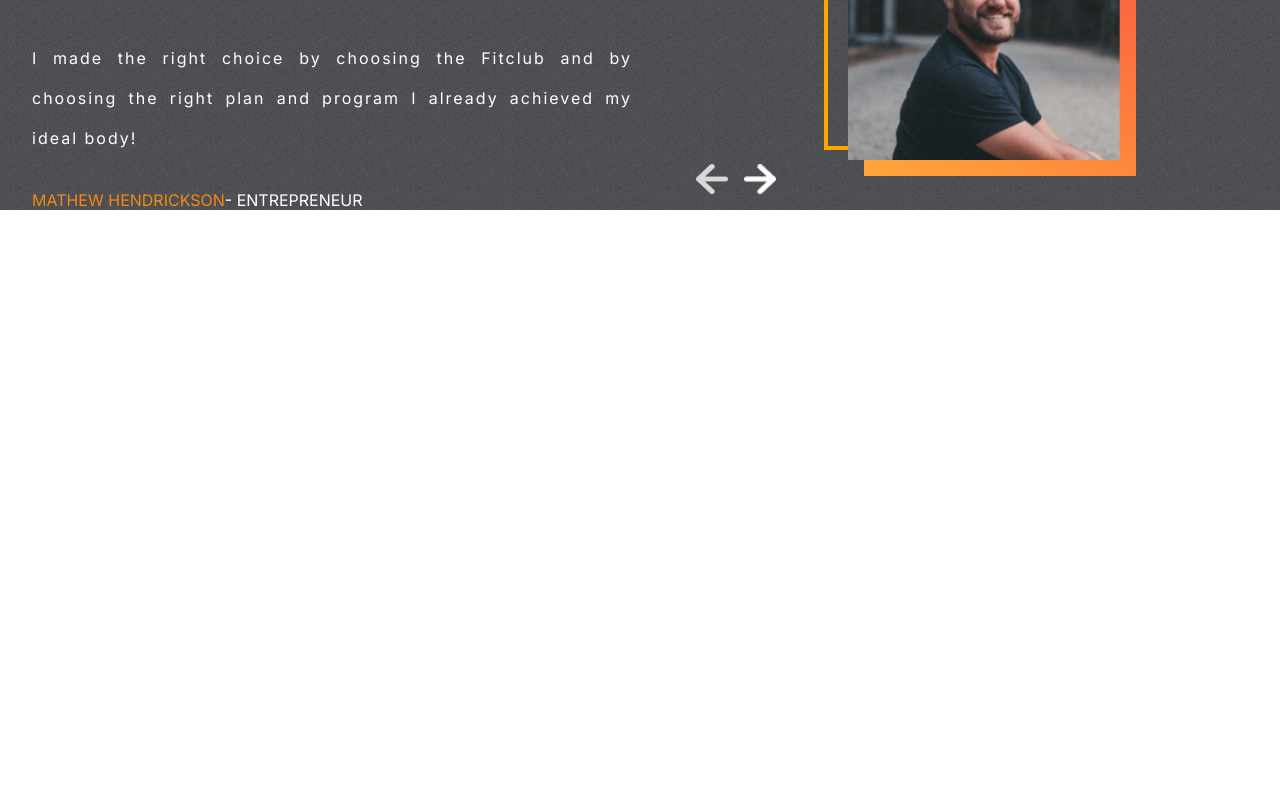
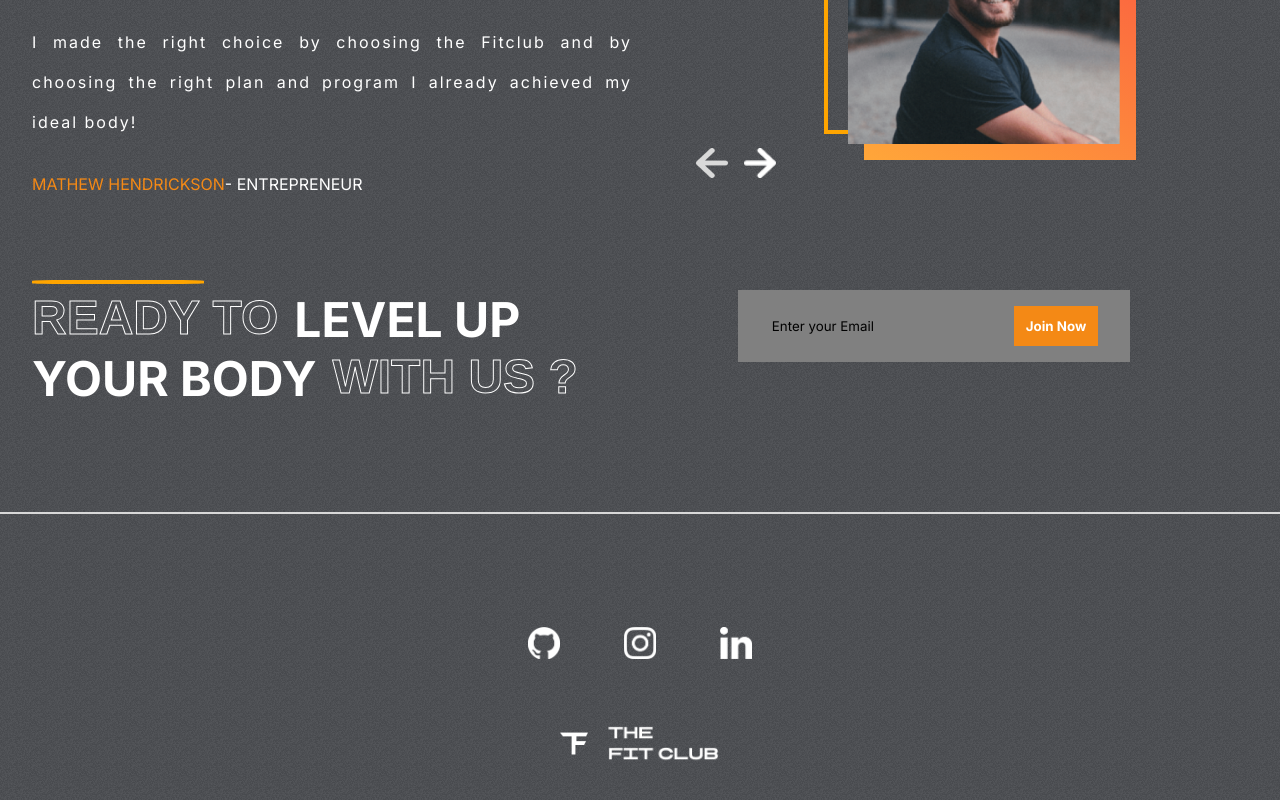
Before and after one commit to Amaar015/FitGym-Club-Starter, a React (Create React App) app: page / in a window 1280 px wide. Shown: the part 2747-3547 px from the top of the page. Before the commit the page ends 2957 px from the top, so only its background shows below. Built offline with nearby package versions, Linux system fonts and the light colour scheme.

Commit message:
Added footer and newsletter

```diff
--- a/src/App.css
+++ b/src/App.css
@@ -42,3 +42,11 @@
 .btn:hover{
   cursor: pointer;
 }
+
+.blur{
+  background: rgba(253,120,43, 0.69);
+  position: absolute;
+  border-radius: 50%;
+  filter: blur(212px);
+  z-index: -9;
+}
--- a/src/App.js
+++ b/src/App.js
@@ -4,6 +4,8 @@ import Program from './Component/Program/program';
 import Reason from './Component/Reasons/resons';
 import Price from './Component/Price/price';
 import Testnomial from './Component/Testnomials/Testnomial';
+import Join from './Component/Join/Join';
+import Footer from './Component/Footer/Footer';
 function App() {
   return (
     <div className="App">
@@ -13,6 +15,8 @@ function App() {
     <Reason/>
     <Price/>
     <Testnomial/>
+    <Join/>
+    <Footer/>
     </div>
   );
 }
--- /dev/null
+++ b/src/Component/Footer/Footer.js
@@ -0,0 +1,25 @@
+import React from 'react'
+import './footer.css';
+import Github from './../../assets/github.png';
+import Instagram from './../../assets/instagram.png';
+import Linkedin from './../../assets/linkedin.png'
+import Logo from './../../assets/logo.png';
+const Footer = () => {
+  return (
+         <div className="footer-container">
+            <hr />
+            <div className="footer">
+                <div className="social">
+                <img src={Github} alt="" />
+                <img src={Instagram} alt="" />
+                <img src={Linkedin} alt="" />
+            </div>
+            <div className="logo-f">
+                <img src={Logo} alt="" />
+            </div>
+            </div>
+         </div>
+    )
+}
+
+export default Footer
--- /dev/null
+++ b/src/Component/Footer/footer.css
@@ -0,0 +1,27 @@
+.footer-container{
+    position: relative;
+}
+hr{
+    border:1px solid    var(--lightgray);
+}
+.footer{
+    display: flex;
+    flex-direction: column;
+    padding: 1rem 2rem;
+    align-items: center;
+    justify-content: center;
+    gap: 4rem;
+    height: 20rem;
+}
+.social{
+    display: flex;
+    gap: 4rem;
+}
+.social>img{
+    cursor: pointer;
+    width: 2rem;
+    height: 2rem;
+}
+.logo-f>img{
+    width: 10rem;
+}
--- a/src/Component/Hero/Hero.js
+++ b/src/Component/Hero/Hero.js
@@ -8,6 +8,7 @@ import calories from './../../assets/calories.png'
 const Hero = () => {
   return (
        <div className="hero">
+        <div className="blur"></div>
                <div className="left-hero">
                      <Header/>
                      <div className="best-add">
--- /dev/null
+++ b/src/Component/Join/Join.js
@@ -0,0 +1,29 @@
+import React, { useRef } from 'react'
+import './join.css';
+// import emailjs from '@emailjs/browser';
+const Join = () => {
+ const form =useRef();
+    return (
+      <div className="join">
+        <div className="left-j">
+            <hr/>
+            <div>
+                <span className='Stroke-text'>Ready to</span>
+                <span>Level Up</span>
+            </div>
+            <div>
+                <span>Your Body</span>
+                <span className='Stroke-text'> with us ?</span>
+            </div>
+        </div>
+        <div className="right-j">
+            <form ref={form} action="" className='email-container'>
+                 <input type="email" placeholder='Enter your Email'  />
+                 <button className='btn btn-j'>Join Now</button>
+            </form>
+        </div>
+      </div>
+    )
+}
+
+export default Join
--- /dev/null
+++ b/src/Component/Join/join.css
@@ -0,0 +1,43 @@
+.join{
+    display: flex;
+    padding: 0 2rem;
+    gap: 10rem;
+}
+.left-j{
+    color: white;
+    font-size: 3rem;
+    font-weight: bold;
+    text-transform: uppercase;
+    position: relative;
+}
+.left-j>hr{
+    position: absolute;
+    width: 10.5rem;
+    border: 2px solid orange;
+    border-radius: 20%;
+    margin: -10px 0;
+}
+
+.left-j>div{
+    display: flex;
+    gap: 1rem;
+}
+.email-container{
+    display: flex;
+    gap: 3rem;
+    padding: 1rem 2rem;
+    background-color: gray;
+}
+.email-container>input{
+    background: transparent;
+    border: none;
+    outline: none;
+    color: var(--lightgrayz);
+}
+::placeholder{
+    color: var(--lightgrayz);
+}
+.btn-j{
+    background-color: var(--orange);
+    color: white;
+}
```
